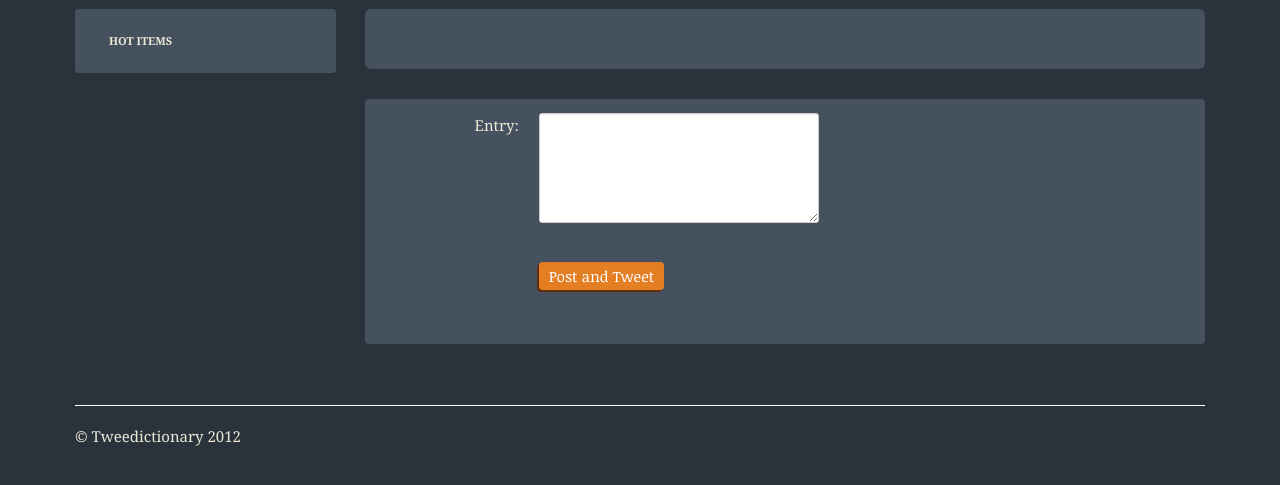
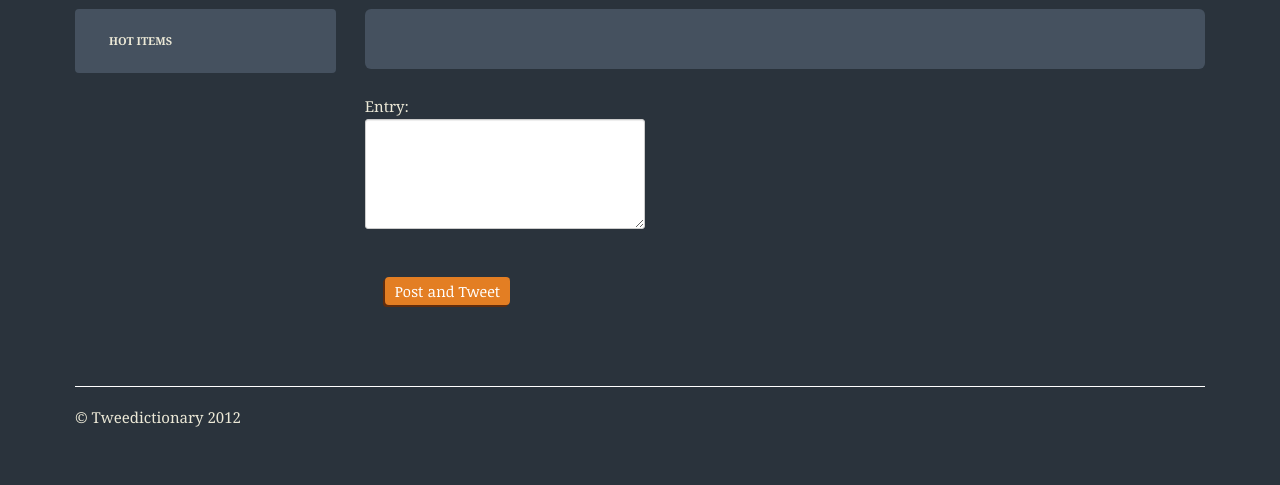
Before and after one commit to kakkoyun/django-tweedictionary, a Django app: template templates/user.html in a window 1280 px wide. Shown: the part 126-611 px from the top of the page. Run offline with Django 3.2, Linux system fonts and the light colour scheme; the template is opened without the code that fills it, so the values that code supplies are empty; some libraries are stand-ins or nearby versions.

Commit message:
changed templates/user.html : minor changes on div

```diff
--- a/templates/user.html
+++ b/templates/user.html
@@ -39,7 +39,7 @@
 
 	    </div><!--/span-->
 	{% endfor %}
-<form action="{% url add_entry item.id %}" method="POST" class="form-horizontal well">
+<form action="{% url add_entry item.id %}" method="POST">
 {% csrf_token %}
             <label class="control-label" for="textarea">Entry:</label>
             <div class="controls">
```
